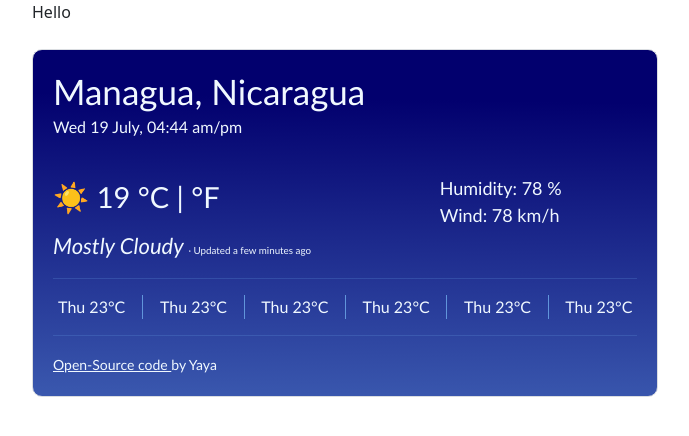
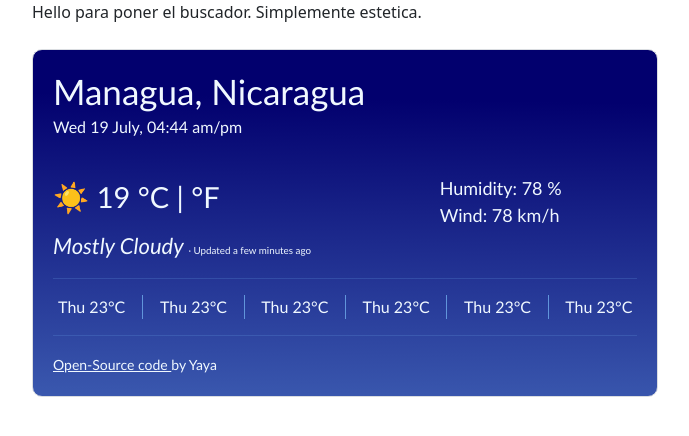
Before and after one commit to Yaya090807/New-Vanilla-WeatherApp, a plain HTML site: page index.html in a window 1280 px wide. Shown: the whole page, without its empty margins (295-984 px from the left). Drawn offline with nearby package versions, Linux system fonts and the light colour scheme.

Commit message:
Added AXIOS
En head, agregue una linea de script para usar axios y weather api

```diff
--- a/index.html
+++ b/index.html
@@ -7,12 +7,16 @@
 
     <link href="https://cdn.jsdelivr.net/npm/bootstrap@5.3.0/dist/css/bootstrap.min.css" rel="stylesheet" integrity="sha384-9ndCyUaIbzAi2FUVXJi0CjmCapSmO7SnpJef0486qhLnuZ2cdeRhO02iuK6FUUVM" crossorigin="anonymous">
     <link rel="stylesheet" href="style.css">
+
+    <script src="https://cdn.jsdelivr.net/npm/axios@1.1.2/dist/axios.min.js"></script>
+
+
 </head>
 <body>
     <div class="container">
 
         <div class="box2">
-            Hello
+            Hello para poner el buscador. Simplemente estetica.
         </div>
 
         <div class="box1">
```
